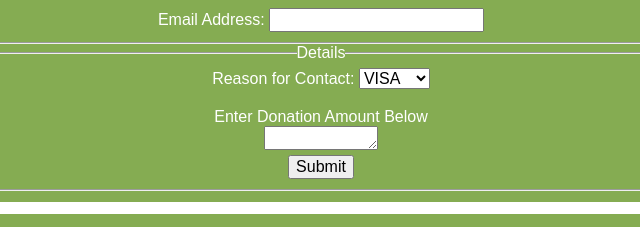
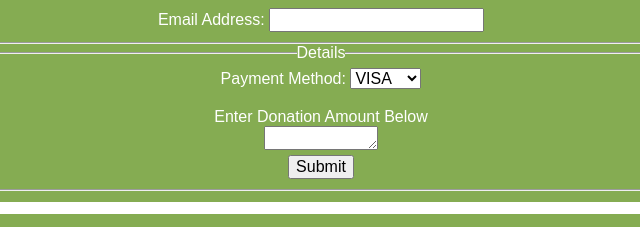
Before and after one commit to VejithLenora/CB008929, a plain HTML site: page PurchaseandDonate.html in a window 1280 px wide. Shown: the part 319-546 px from the top of the page, 319-959 px from the left. Drawn offline with Linux system fonts and the light colour scheme; grey boxes are pictures that could not be loaded.

Commit message:
Update PurchaseandDonate.html

```diff
--- a/PurchaseandDonate.html
+++ b/PurchaseandDonate.html
@@ -45,7 +45,7 @@
                 </fieldset>
                 <fieldset>
                     <legend>Details</legend>
-                    <label>Reason for Contact:</label>
+                    <label>Payment Method:</label>
                     <select  name="lists">
                         <option>VISA</option>
                         <option>Paypal</option>
```
